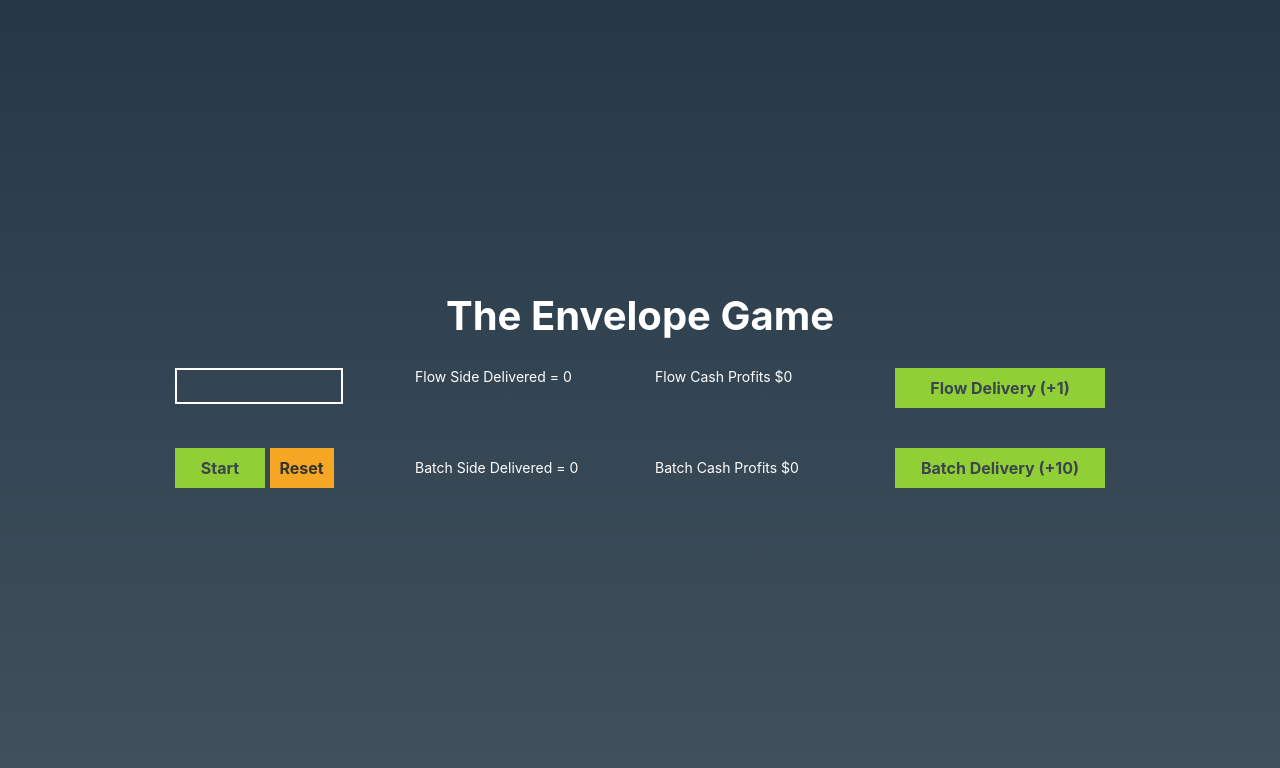
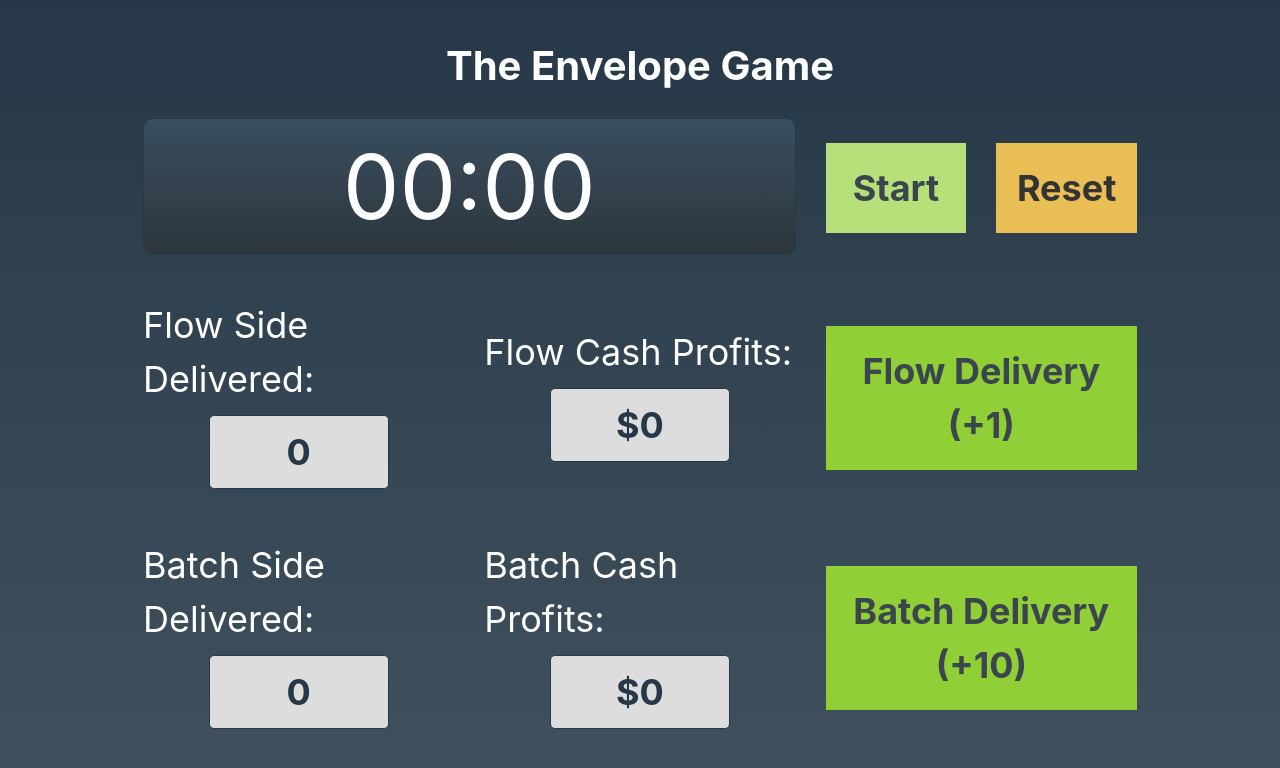
Before and after one commit to liatrio/envelope-game, a website: page public/index.html in a window 1280 px wide. Drawn offline with nearby package versions, Linux system fonts and the light colour scheme.

Commit message:
3 column layout

```diff
--- a/public/index.html
+++ b/public/index.html
@@ -9,17 +9,21 @@
   <link rel="shortcut icon" type = "png" href="favicon.png">
   <style>
       #output{
-        height:25px;
-        border: 2px solid #fff;
+        /*height:25px;*/
+        /*border: 2px solid #fff;*/
+        /*height: 5em;*/
         text-align: center;
-        width: 80%;
-        height: 36px;
-        line-height: 32px;
+        font-size: 2.5em;
+        /*line-height: 4em;*/
+        /*width: 80%;*/
+        /*height: 36px;*/
+        /*line-height: 32px;*/
       }
       p {
         margin: 0;
-        font-size: 14px;
-        line-height: 18px;
+        font-size: 1em;
+        /*font-size: 14px;*/
+        /*line-height: 18px;*/
       }
       html, body {
         height: 100%;
@@ -28,30 +32,48 @@
       body {
         background-image: linear-gradient(180deg, #263847 0%, #41515e 100%);
         color: #fff;
+        font-size: 2.25em;
       }
 
       #wrapper {
+        width: 80%;
         height: 100%;
         display: table;
         margin: 0 auto;
       }
 
       .container {
-        width: 960px;
+        /*width: 80%;*/
         display: table-cell;
         vertical-align: middle;
       }
+
       .row {
         padding: 20px 0;
       }
 
+      .timer {
+        height: 5em;
+      }
+
+      .timer > * {
+        height: 100%;
+      }
+
+      .timer_display {
+        background-image: linear-gradient(180deg, #394e5f 0%, #2d363c 100%);
+        border: 1px solid #273948;
+          border-radius: 10px;
+      }
+
       button {
         border: none;
+
           display: inline-block;
         vertical-align: top;
         background: #90cf36;
         color: #3b454d;
-        padding: 8px 10px;
+        padding: .5em 10px;
         cursor: pointer;
         outline: none !important;
         box-shadow: none !important;
@@ -59,23 +81,56 @@
         font-weight: 700;
         transition: all 0.4s ease;
       }
+
+      button:hover {
+          background: #87e000;
+      }
+
       #startPause {
-        width: 90px;
+          background-color: #b7e07a;
+      }
+
+      #startPause:hover {
+          background: #87e000;
+      }
+
+      #startPause, .reset {
+        width: 100%;
+        margin: .7em 0;
+        font-size: 1em;
       }
 
       .reset {
-        background: #f5a623;
+        background: #e8be55;
         color: #333;
       }
 
-      button:hover {
-        background: #73aa25;
+      .reset:hover {
+          background: #f5bd30;
+      }
+
+      .counter {
+        text-align: center;
+        background: #DDD;
+        width: 5em;
+        margin: .25em auto;
+        padding: .25em 0;
+        color: #263848;
+        font-weight: 700;
+        border-radius: 5px;
+          border: 1px solid #273948;
       }
 
       #teamA,
       #teamB {
         display: block;
         width: 100%;
+      }
+
+      @media (min-width: 2000px) {
+        /*.container {*/
+          /*width: 1700px;*/
+        /*}*/
       }
 
       @media (max-width: 991px) {
@@ -86,9 +141,6 @@
         p {
           font-size: 12px;
           line-height: 15px;
-        }
-        #startPause {
-          width: 70px;
         }
       }
 
@@ -133,10 +185,10 @@
           sumBatch = 0;
           document.getElementById("startPause").innerHTML = "Start";
           document.getElementById("output").innerHTML = "00:00";
-          document.getElementById("scoreFlow").innerHTML = "Flow Side Delievered = 0";
-          document.getElementById("FlowCashValue").innerHTML = "Flow Cash Profits $0";
-          document.getElementById("scoreBatch").innerHTML = "Batch Side Delievered = 0";
-          document.getElementById("BatchCashValue").innerHTML = "Batch Cash Profits $0";
+          document.getElementById("scoreFlow").innerHTML = "0";
+          document.getElementById("FlowCashValue").innerHTML = "$0";
+          document.getElementById("scoreBatch").innerHTML = "0";
+          document.getElementById("BatchCashValue").innerHTML = "$0";
 
 
       }
@@ -171,9 +223,9 @@
             setTimeout(function () {
                 value++;
                 sumBatch = scoreBatch + sumBatch;
-                document.getElementById("BatchCashValue").innerHTML = "Batch Cash Profits $" + sumBatch;
+                document.getElementById("BatchCashValue").innerHTML = "$" + sumBatch;
                 sumFlow = scoreFlow + sumFlow;
-                document.getElementById("FlowCashValue").innerHTML = "Flow Cash Profits $" + sumFlow;
+                document.getElementById("FlowCashValue").innerHTML = "$" + sumFlow;
                 increaseValue();
             },1000);
         }
@@ -181,7 +233,7 @@
       function incrementA()
       {
           scoreFlow++;
-          document.getElementById("scoreFlow").innerHTML = "Flow Side Delivered = " + scoreFlow;
+          document.getElementById("scoreFlow").innerHTML = scoreFlow;
          // sumA = (((mins*60) + secs) * scoreA) + sumA;
           //document.getElementById("aCashValue").innerHTML = "$" + sumA;
       }
@@ -189,7 +241,7 @@
       function incrementB()
       {
           scoreBatch = scoreBatch + 10;
-          document.getElementById("scoreBatch").innerHTML = "Batch Side Delivered = " + scoreBatch;
+          document.getElementById("scoreBatch").innerHTML = scoreBatch;
           //sumB = (((mins*60) + secs) * scoreB) + sumB;
           //document.getElementById("bCashValue").innerHTML = "$" + sumB;
       }
@@ -202,15 +254,25 @@
       <div id="wrapper">
         <div class="container">
           <h1 class="text-center"><strong>The Envelope Game</strong></h1>
-        <div class="row align-items-start">
+          <div class="row align-items-center timer">
+            <div class="col-8">
+              <div class="timer_display"><p id="output">00:00</p></div>
+            </div>
+            <div class="col-2">
+              <button id="startPause" onclick="startPause()">Start</button>
+            </div>
+            <div class="col-2">
+              <button onclick="reset()" class="reset">Reset</button>
+            </div>
+          </div>
+          <div class="row align-items-center">
             <div class="col">
-            <p id="output"></p>
+              <p>Flow Side Delivered:</p>
+              <p id="scoreFlow" class="counter">0</p>
             </div>
             <div class="col">
-            <p id="scoreFlow">Flow Side Delivered = 0</p>
-          </div>
-          <div class="col">
-            <p id="FlowCashValue">Flow Cash Profits $0</p>
+              <p>Flow Cash Profits:</p>
+              <p id="FlowCashValue" class="counter">$0</p>
             </div>
             <div class="col">
               <div id="scoreButtons">
@@ -220,16 +282,12 @@
           </div>
           <div class="row align-items-center">
             <div class="col">
-            <div id="controls">
-                <button id="startPause" onclick="startPause()">Start</button>
-                <button onclick="reset()" class="reset">Reset</button>
-            </div>
+              <p>Batch Side Delivered:</p>
+              <p id="scoreBatch" class="counter">0</p>
             </div>
             <div class="col">
-            <p id="scoreBatch">Batch Side Delivered = 0</p>
-          </div>
-          <div class="col">
-            <p id="BatchCashValue">Batch Cash Profits $0</p>
+              <p>Batch Cash Profits:</p>
+              <p id="BatchCashValue" class="counter">$0</p>
             </div>
             <div class="col">
               <div id="scoreButtons">
@@ -239,5 +297,6 @@
           </div>
         </div>
       </div>
+
   </body>
 </html>
```
Also changed, not shown: 1 other file. Lines whose indentation alone changed are shown as unchanged.
